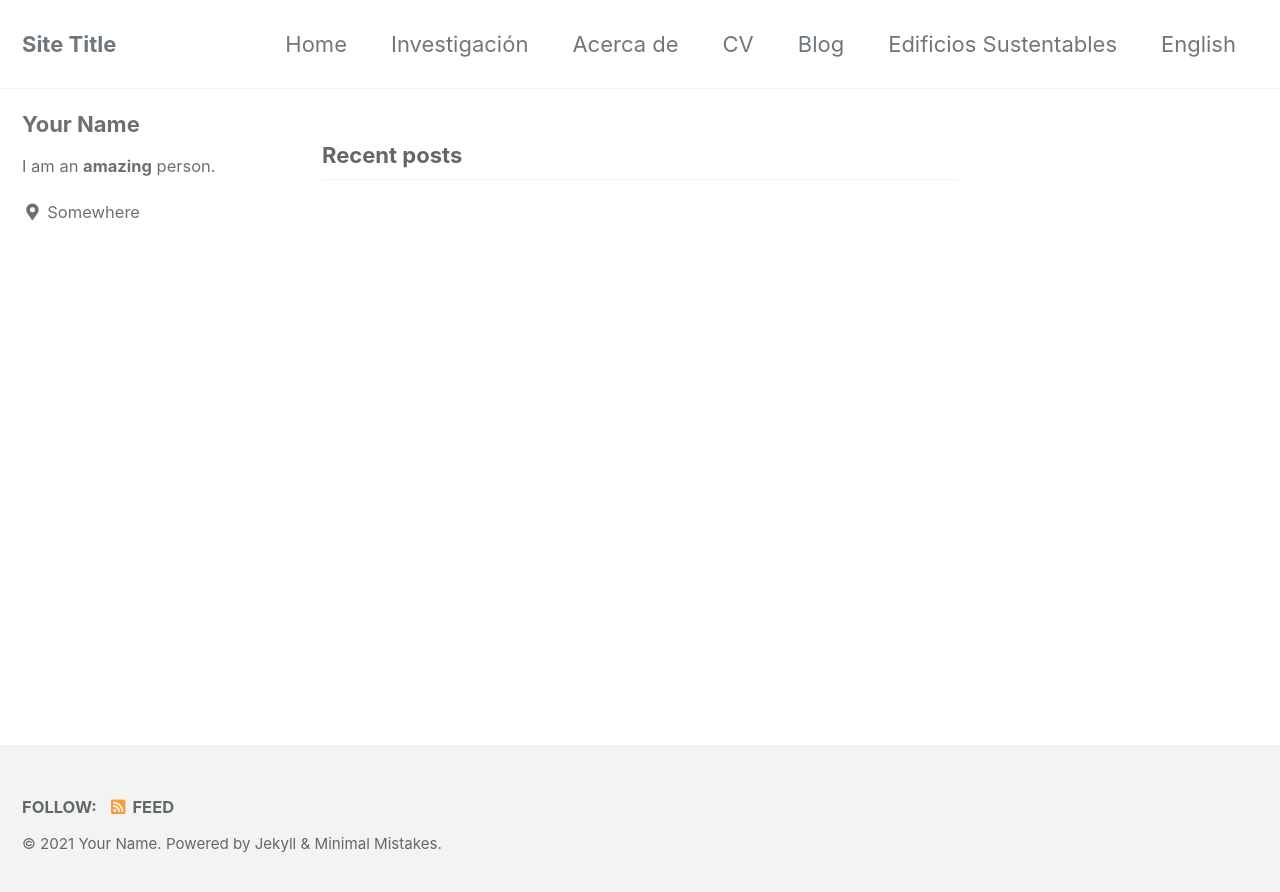
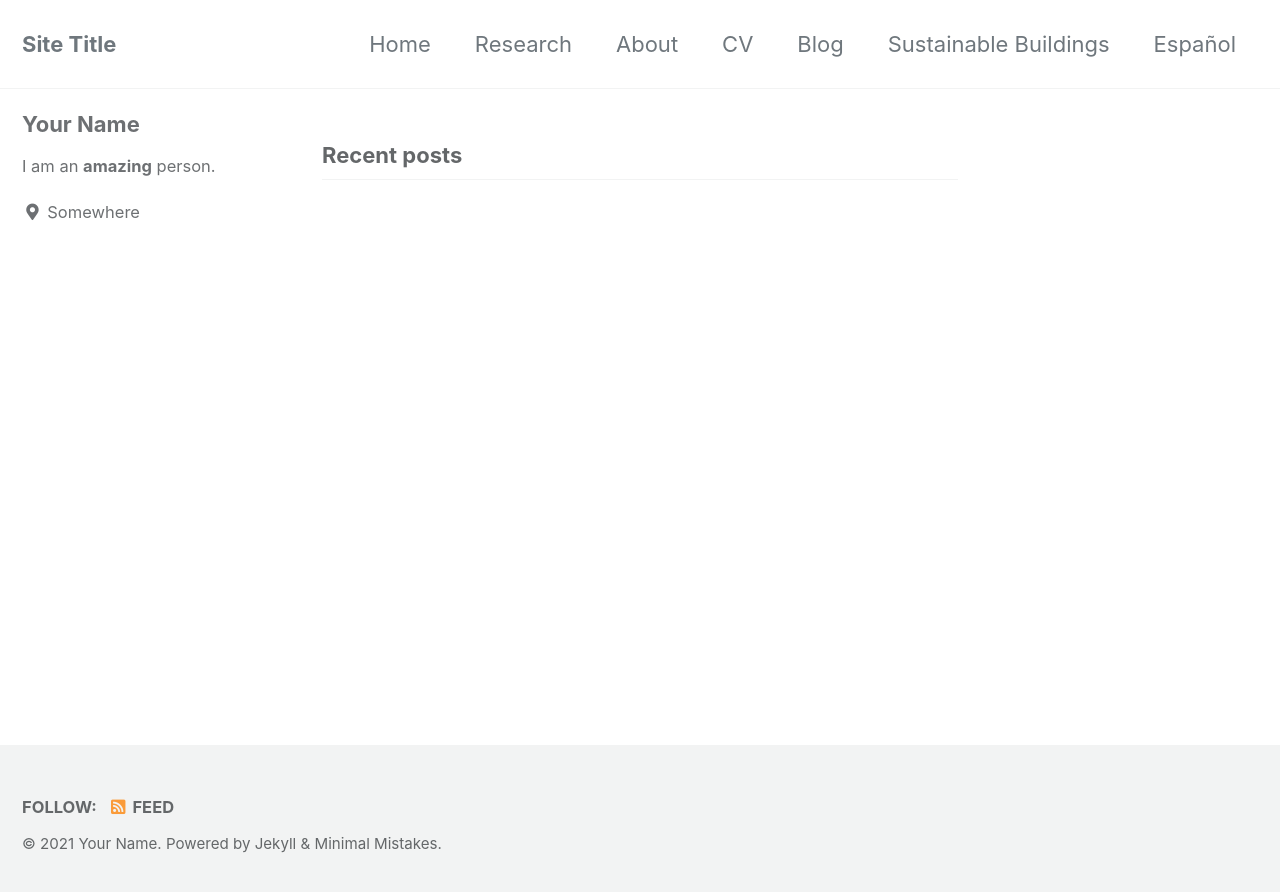
Before and after one commit to rodrigoms95/eng, a Jekyll site: the page built from index.md, in a window 1280 px wide. Shown: the top 892 px of the page. Built offline with Jekyll 4.4.1, drawn with Linux system fonts in a browser that asks for light colours; cached includes are drawn as plain includes.

Commit message:
Agregar sitio en inglés

```diff
--- a/_data/navigation.yml
+++ b/_data/navigation.yml
@@ -2,15 +2,15 @@
 main:
   - title: "Home"
     url: /
-  - title: "Investigación"
-    url: /investigacion/
-  - title: "Acerca de"
-    url: /acerca_de/
+  - title: "Research"
+    url: /research/
+  - title: "About"
+    url: /about/
   - title: "CV"
     url: /cv/
   - title: "Blog"
     url: /blog/
-  - title: "Edificios Sustentables"
-    url: /edificios_sustentables/
-  - title: "English"
-    url: https://rodrigoms95.github.io/en-site/
+  - title: "Sustainable Buildings"
+    url: /sustainable_buildings/
+  - title: "Español"
+    url: https://rodrigoms95.github.io/
```
Also changed, not shown: _pages/about.md (added, +4 -0 lines), _pages/blog.md (added, +4 -0 lines), _pages/cv.md (added, +4 -0 lines), _pages/research.md (added, +4 -0 lines), _pages/sustainable_buildings.md (added, +4 -0 lines).
